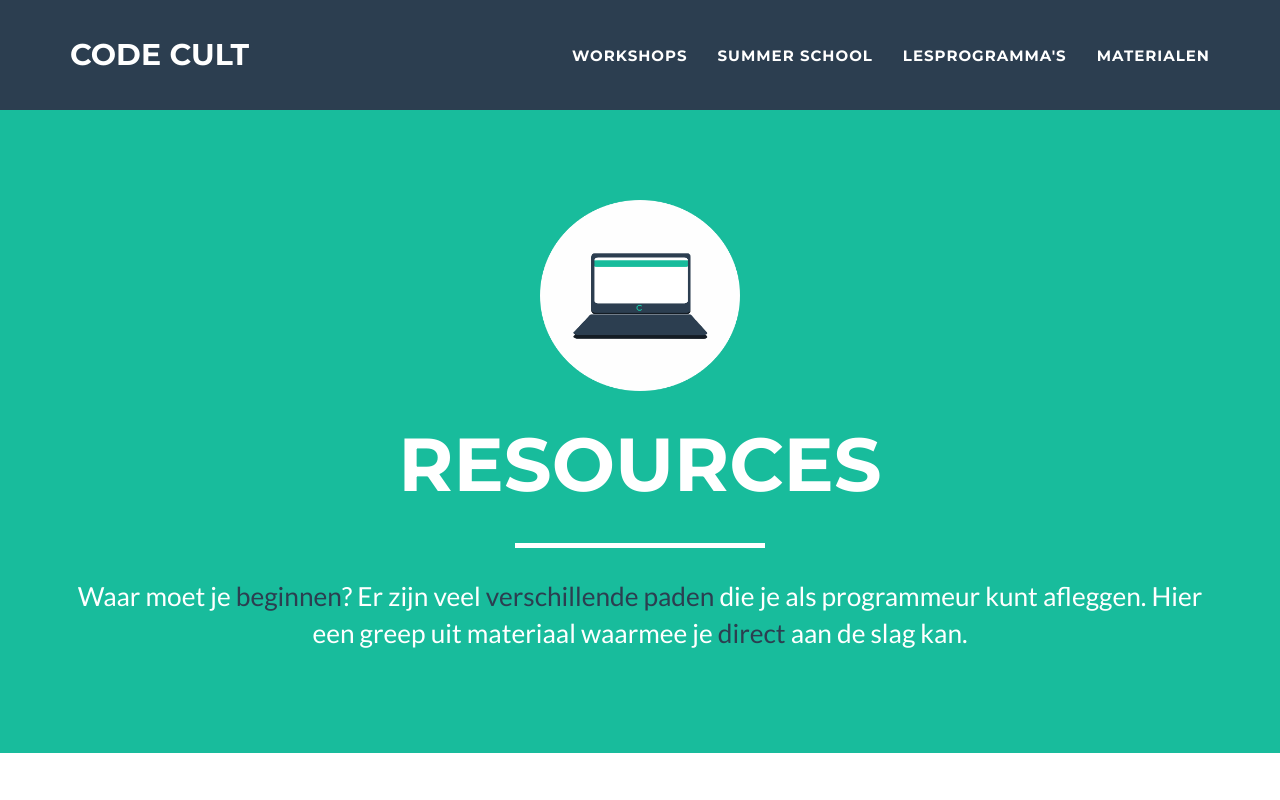
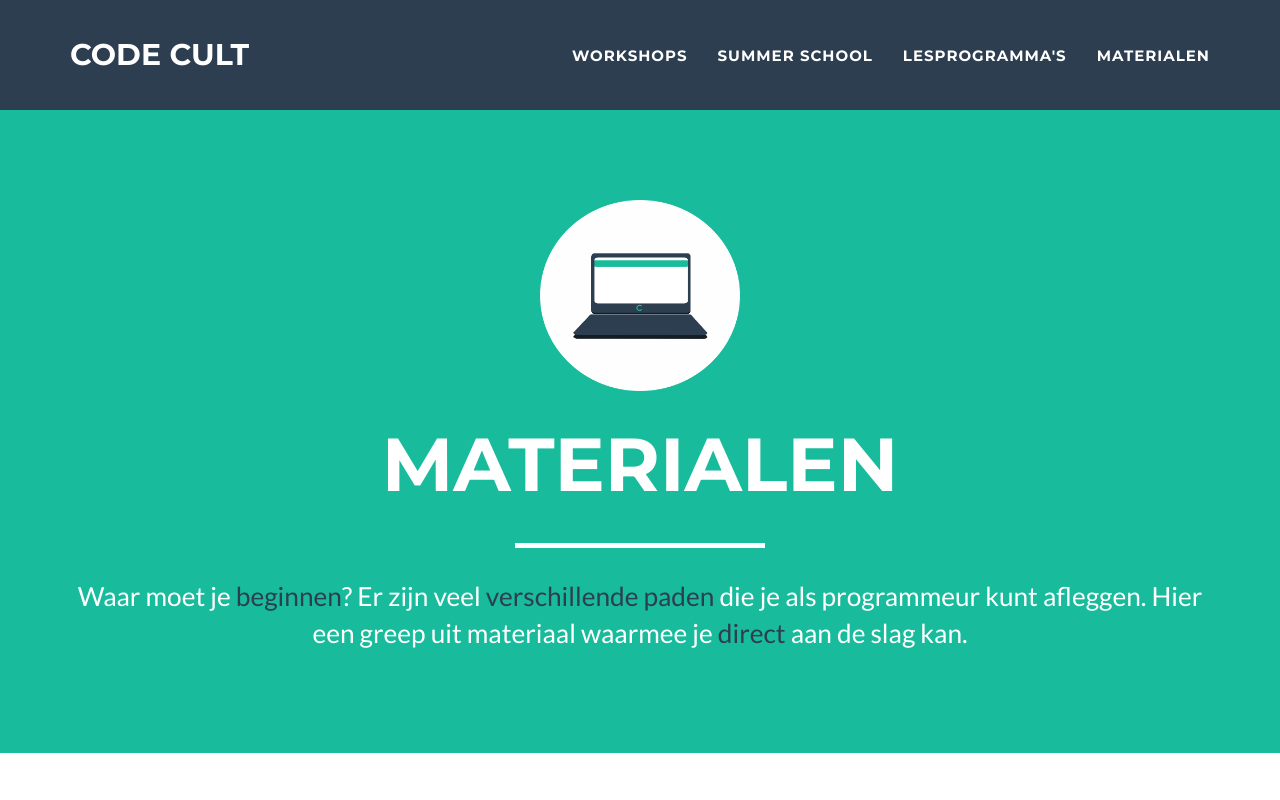
Before and after one commit to RCJurriaans/CodeCult, a plain HTML site: page projects/resources.html in a window 1280 px wide. Shown: the top 800 px of the page. Drawn offline with nearby package versions, Linux system fonts and the light colour scheme.

Commit message:
Update resources.html
span class name materialen ipv resources

```diff
--- a/projects/resources.html
+++ b/projects/resources.html
@@ -73,7 +73,7 @@
                 <div class="col-lg-12">
                     <img class="img-responsive" src="../img/icons/materials.png" width="200px" alt="">
                     <div class="intro-text">
-                        <span class="name">Resources</span>
+                        <span class="name">Materialen</span>
                         <hr class="star-light">
                         <span class="skills">Waar moet je <span class="emphasis">beginnen</span>? Er zijn veel <span class="emphasis">verschillende paden</span> die je als programmeur kunt afleggen. Hier een greep uit materiaal waarmee je <span class="emphasis">direct</span> aan de slag kan.</span>
                     </div>
```
